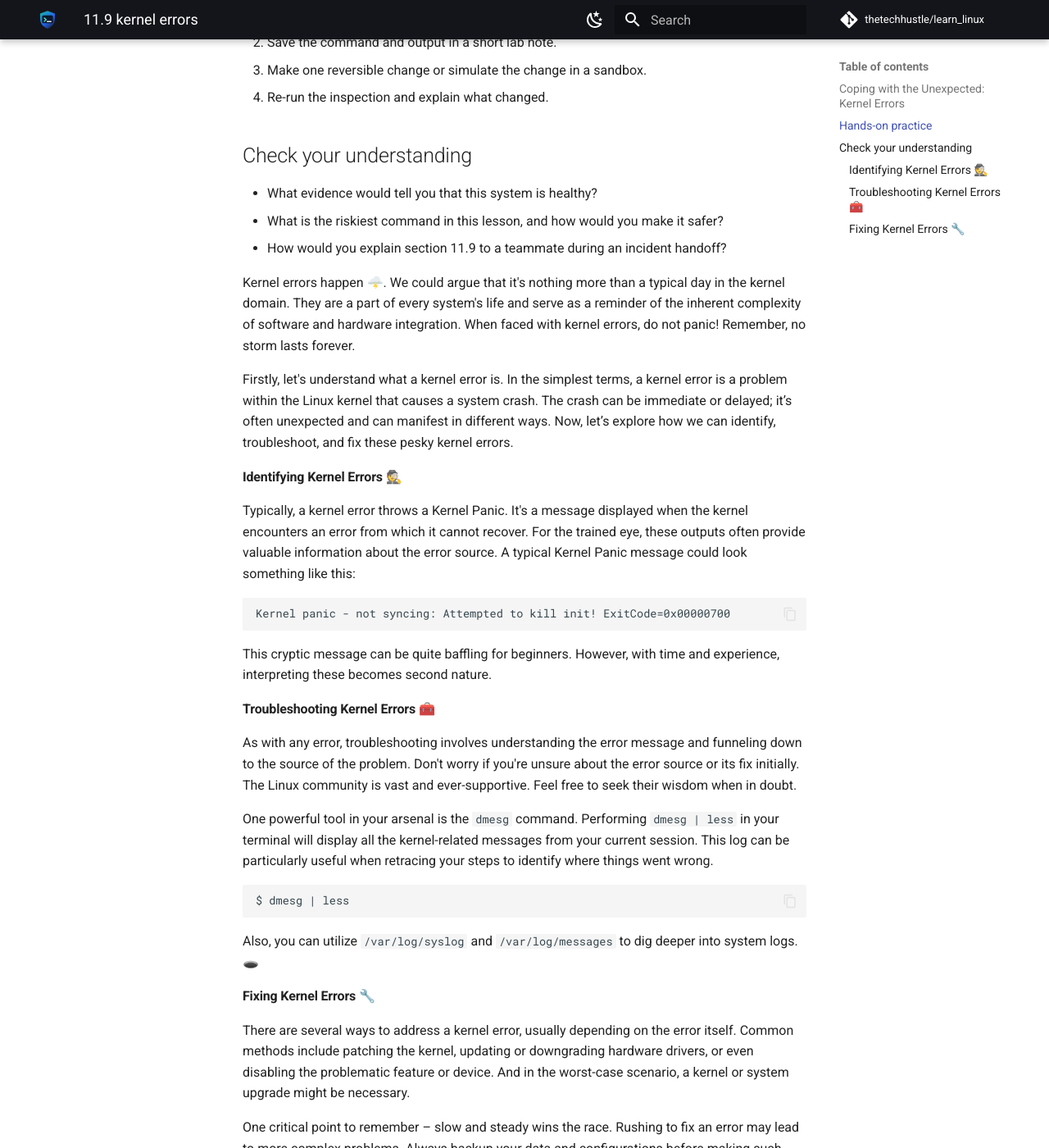
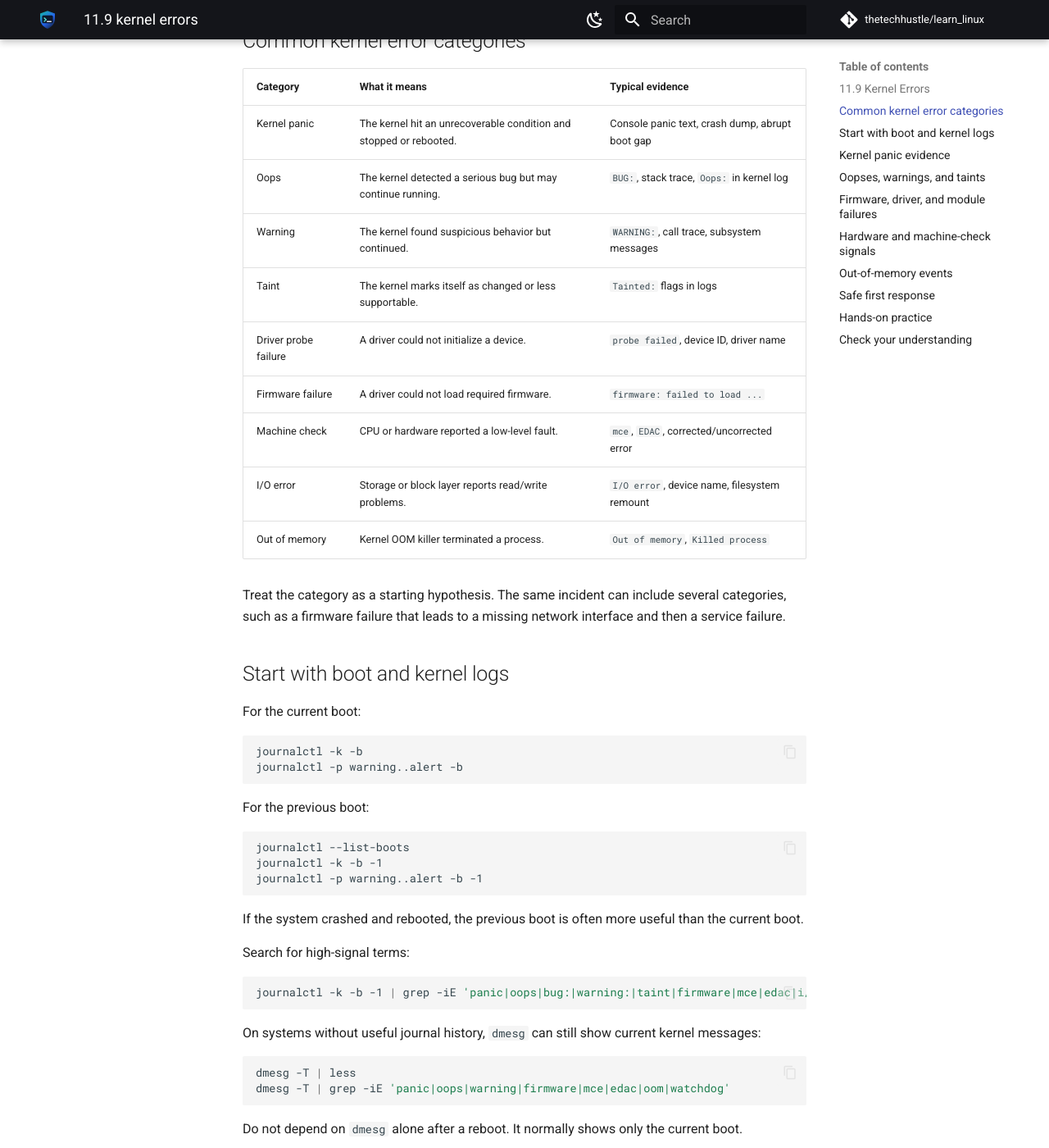
Before and after one commit to thetechhustle/learn_linux, an MkDocs documentation site: the page built from docs/lessons/11_drivers_and_the_kernel/11.9_kernel_errors.md, in a window 1280 px wide and 1400 px high, scrolled down 816 px. Shown: the whole window at 82% size. Built offline with MkDocs 1.6.1 and Material for MkDocs 9.7.7, drawn with Linux system fonts in a browser that asks for light colours; comment, search, counter and statistics services are not loaded; some of the changed text lies outside the part shown.

Commit message:
Improve Chapter 11 kernel errors lesson (#91)
Co-authored-by: Jules Ai <jules@Juless-Air.ts.net lan>

````diff
--- a/docs/lessons/11_drivers_and_the_kernel/11.9_kernel_errors.md
+++ b/docs/lessons/11_drivers_and_the_kernel/11.9_kernel_errors.md
@@ -1,58 +1,250 @@
-### Coping with the Unexpected: Kernel Errors
-
-
+### 11.9 Kernel Errors
 
 !!! abstract "What you will learn"
-    - Explain where **Coping with the Unexpected: Kernel Errors** fits in day-to-day Linux operations.
-    - Use current Linux tooling to inspect, change, and verify the relevant system behavior.
-    - Connect the concept to a real operational scenario: a server that loses network connectivity after a kernel change.
+    - Recognize common kernel error patterns without treating every warning as a disaster.
+    - Collect useful evidence from kernel logs, boot journals, crash dumps, and hardware signals.
+    - Separate kernel panics, oopses, taints, driver failures, firmware failures, and machine-check events.
+    - Choose safe first responses and escalation paths for production systems.
 
 !!! example "Field story"
-    Imagine a server that loses network connectivity after a kernel change. Your job is not to memorize a command; it is to build a short evidence trail, choose a low-risk change, and prove whether the system improved.
+    A server reboots twice during the night. The application team sees only a gap in service metrics. Your job is to determine whether the kernel panicked, the hardware reset, the hypervisor restarted the instance, or userspace triggered a clean reboot.
 
 !!! success "Operator principle"
-    Connect hardware symptoms to drivers, modules, kernel versions, and boot choices.
+    Kernel errors are evidence-heavy incidents. Preserve logs and console output before changing kernels, drivers, firmware, or hardware.
+
+The Linux kernel reports many kinds of problems. Some are fatal, some are warnings, and some are noisy but harmless in context. Good operators do not panic at the word "kernel"; they classify the symptom, preserve evidence, and choose the lowest-risk next move.
+
+## Common kernel error categories
+
+| Category | What it means | Typical evidence |
+| --- | --- | --- |
+| Kernel panic | The kernel hit an unrecoverable condition and stopped or rebooted. | Console panic text, crash dump, abrupt boot gap |
+| Oops | The kernel detected a serious bug but may continue running. | `BUG:`, stack trace, `Oops:` in kernel log |
+| Warning | The kernel found suspicious behavior but continued. | `WARNING:`, call trace, subsystem messages |
+| Taint | The kernel marks itself as changed or less supportable. | `Tainted:` flags in logs |
+| Driver probe failure | A driver could not initialize a device. | `probe failed`, device ID, driver name |
+| Firmware failure | A driver could not load required firmware. | `firmware: failed to load ...` |
+| Machine check | CPU or hardware reported a low-level fault. | `mce`, `EDAC`, corrected/uncorrected error |
+| I/O error | Storage or block layer reports read/write problems. | `I/O error`, device name, filesystem remount |
+| Out of memory | Kernel OOM killer terminated a process. | `Out of memory`, `Killed process` |
+
+Treat the category as a starting hypothesis. The same incident can include several categories, such as a firmware failure that leads to a missing network interface and then a service failure.
+
+## Start with boot and kernel logs
+
+For the current boot:
+
+```bash
+journalctl -k -b
+journalctl -p warning..alert -b
+```
+
+For the previous boot:
+
+```bash
+journalctl --list-boots
+journalctl -k -b -1
+journalctl -p warning..alert -b -1
+```
+
+If the system crashed and rebooted, the previous boot is often more useful than the current boot.
+
+Search for high-signal terms:
+
+```bash
+journalctl -k -b -1 | grep -iE 'panic|oops|bug:|warning:|taint|firmware|mce|edac|i/o error|segfault|oom|killed process|hung task|watchdog'
+```
+
+On systems without useful journal history, `dmesg` can still show current kernel messages:
+
+```bash
+dmesg -T | less
+dmesg -T | grep -iE 'panic|oops|warning|firmware|mce|edac|oom|watchdog'
+```
+
+Do not depend on `dmesg` alone after a reboot. It normally shows only the current boot.
+
+## Kernel panic evidence
+
+A kernel panic often appears on the console, serial log, IPMI/iDRAC/iLO capture, cloud serial console, or crash dump. The most important evidence is the first panic text, not the last line after many repeated messages.
+
+Capture:
+
+- panic message
+- call trace
+- loaded modules line
+- taint flags
+- CPU and process context
+- kernel version
+- most recent hardware, driver, kernel, firmware, or workload change
+
+Useful commands after recovery:
+
+```bash
+uname -a
+journalctl --list-boots
+journalctl -k -b -1
+last -x | head
+```
+
+If the system is configured for crash dumps, check your distribution's crash directory and tooling. Common Linux crash dump stacks use `kdump`, `makedumpfile`, and the `crash` utility, but exact paths vary by distribution.
+
+## Oopses, warnings, and taints
+
+An oops or warning may not immediately crash the system, but it can still indicate a kernel, driver, or hardware problem.
+
+Look for:
+
+```bash
+journalctl -k -b | grep -iE 'oops|BUG:|WARNING:|Call Trace|Tainted:'
+```
+
+Kernel taint flags indicate the kernel is running in a state that may reduce supportability. Common causes include proprietary modules, forced module loading, out-of-tree modules, machine-check events, or prior warnings.
+
+You can inspect taint state:
+
+```bash
+cat /proc/sys/kernel/tainted
+```
+
+A nonzero number means one or more taint flags are set. The numeric value needs decoding against the kernel documentation or distribution support guidance. In practice, always include the full `Tainted:` line from logs when escalating.
+
+## Firmware, driver, and module failures
+
+Driver and firmware errors are common after kernel updates, new hardware, or minimal installs.
+
+Useful checks:
+
+```bash
+uname -r
+lspci -nnk
+lsusb -t
+lsmod
+modinfo driver_name
+journalctl -k -b | grep -iE 'firmware|driver|module|probe|failed'
+```
+
+Common clues:
+
+- `firmware: failed to load`
+- `Direct firmware load ... failed`
+- `probe failed with error`
+- `Unknown symbol`
+- `module verification failed`
+- `Required key not available`
+
+`Required key not available` often points to Secure Boot or module-signing policy. Do not disable Secure Boot casually on production systems; first identify whether a signed module package or supported kernel variant exists.
+
+## Hardware and machine-check signals
+
+Kernel logs can surface hardware trouble:
+
+```bash
+journalctl -k -b | grep -iE 'mce|machine check|edac|ecc|thermal|nvme|ata|i/o error|reset'
+```
+
+Examples:
+
+- ECC memory corrections or uncorrected errors
+- CPU machine-check exceptions
+- NVMe resets or timeouts
+- SATA link resets
+- thermal throttling
+- filesystem remounting read-only after storage errors
+
+Hardware errors often require correlating kernel logs with vendor tools, SMART data, cloud provider events, hypervisor events, or remote-management logs.
+
+For disks, start with read-only inspection:
+
+```bash
+lsblk -o NAME,TYPE,SIZE,MODEL,SERIAL,MOUNTPOINTS
+journalctl -k -b | grep -iE 'nvme|ata|scsi|blk|i/o error|reset|timeout'
+```
+
+Use SMART or vendor tools according to the environment and approval boundaries.
+
+## Out-of-memory events
+
+An OOM event is a kernel decision, but the cause is often workload memory pressure.
+
+Find OOM evidence:
+
+```bash
+journalctl -k -b | grep -iE 'out of memory|oom-killer|killed process'
+```
+
+Record:
+
+- killed process name and PID
+- memory cgroup if present
+- container or service involved
+- recent deploy or traffic change
+- swap state
+- whether the host recovered
+
+Useful follow-up:
+
+```bash
+free -h
+swapon --show
+systemctl status service_name
+```
+
+Do not assume the killed process is the root cause. It may be the victim selected by the OOM killer.
+
+## Safe first response
+
+During a suspected kernel incident:
+
+1. Preserve evidence before rebooting again.
+2. Record the running kernel and uptime:
+
+    ```bash
+    uname -a
+    uptime
+    ```
+
+3. Save kernel logs:
+
+    ```bash
+    journalctl -k -b > kernel-current.log
+    journalctl -k -b -1 > kernel-previous.log
+    ```
+
+4. Record recent changes:
+
+    - kernel updates
+    - driver or firmware updates
+    - new hardware
+    - workload deployment
+    - virtualization or cloud host events
+
+5. Prefer rollback to a known-good kernel before experimenting with new fixes.
+6. Escalate with logs, kernel version, hardware or instance type, and exact panic or warning text.
+
+Avoid:
+
+- repeatedly rebooting without collecting logs
+- unloading critical modules over SSH
+- removing old kernels before proving the new one
+- applying random boot parameters from search results
+- dismissing hardware errors as "just Linux"
 
 ## Hands-on practice
 
 Run these on a disposable VM, container, or lab machine unless the lesson explicitly says otherwise.
 
-1. Inspect the current state with a read-only command related to this topic.
-2. Save the command and output in a short lab note.
-3. Make one reversible change or simulate the change in a sandbox.
-4. Re-run the inspection and explain what changed.
+1. Record the current kernel with `uname -a`.
+2. Use `journalctl -k -b` to find one warning or driver message.
+3. Use `journalctl --list-boots` and inspect the previous boot if available.
+4. Check whether the kernel is tainted with `cat /proc/sys/kernel/tainted`.
+5. Search the current boot for OOM, firmware, and I/O messages.
+6. Write an incident handoff that includes symptom, kernel version, boot ID, strongest log line, and your next safest action.
 
 ## Check your understanding
 
-- What evidence would tell you that this system is healthy?
-- What is the riskiest command in this lesson, and how would you make it safer?
-- How would you explain section 11.9 to a teammate during an incident handoff?
-
-
-Kernel errors happen 🌩️. We could argue that it's nothing more than a typical day in the kernel domain. They are a part of every system's life and serve as a reminder of the inherent complexity of software and hardware integration. When faced with kernel errors, do not panic! Remember, no storm lasts forever.
-
-Firstly, let's understand what a kernel error is. In the simplest terms, a kernel error is a problem within the Linux kernel that causes a system crash. The crash can be immediate or delayed; it’s often unexpected and can manifest in different ways. Now, let’s explore how we can identify, troubleshoot, and fix these pesky kernel errors.
-
-#### Identifying Kernel Errors 🕵️
-Typically, a kernel error throws a Kernel Panic. It's a message displayed when the kernel encounters an error from which it cannot recover. For the trained eye, these outputs often provide valuable information about the error source. A typical Kernel Panic message could look something like this:
-```
-Kernel panic - not syncing: Attempted to kill init! ExitCode=0x00000700
-```
-This cryptic message can be quite baffling for beginners. However, with time and experience, interpreting these becomes second nature.
-
-#### Troubleshooting Kernel Errors 🧰
-As with any error, troubleshooting involves understanding the error message and funneling down to the source of the problem. Don't worry if you're unsure about the error source or its fix initially. The Linux community is vast and ever-supportive. Feel free to seek their wisdom when in doubt.
-
-One powerful tool in your arsenal is the `dmesg` command. Performing `dmesg | less` in your terminal will display all the kernel-related messages from your current session. This log can be particularly useful when retracing your steps to identify where things went wrong.
-
-```
-$ dmesg | less
-```
-Also, you can utilize `/var/log/syslog` and `/var/log/messages` to dig deeper into system logs. 🕳️
-
-#### Fixing Kernel Errors 🔧
-There are several ways to address a kernel error, usually depending on the error itself. Common methods include patching the kernel, updating or downgrading hardware drivers, or even disabling the problematic feature or device. And in the worst-case scenario, a kernel or system upgrade might be necessary.
-
-One critical point to remember – slow and steady wins the race. Rushing to fix an error may lead to more complex problems. Always backup your data and configurations before making such changes, and remember – Rome wasn't built in a day; neither is kernel mastery. 🏁
-
-Ultimately, remember that kernel errors happen, even to the most experienced system administrators. Success lies not in avoiding errors but in addressing them head-on, learning, and growing from each encounter. And with every resolved kernel error, you are one step closer to becoming a true Linux troubleshooter. 🚀
+- Why is the previous boot often more important after an unexpected reboot?
+- What is the difference between a panic, an oops, and a warning?
+- Why should you preserve the exact `Tainted:` line when escalating?
+- What clues suggest a firmware problem instead of a generic driver problem?
+- Why is rollback often safer than immediately patching during a kernel incident?
````
